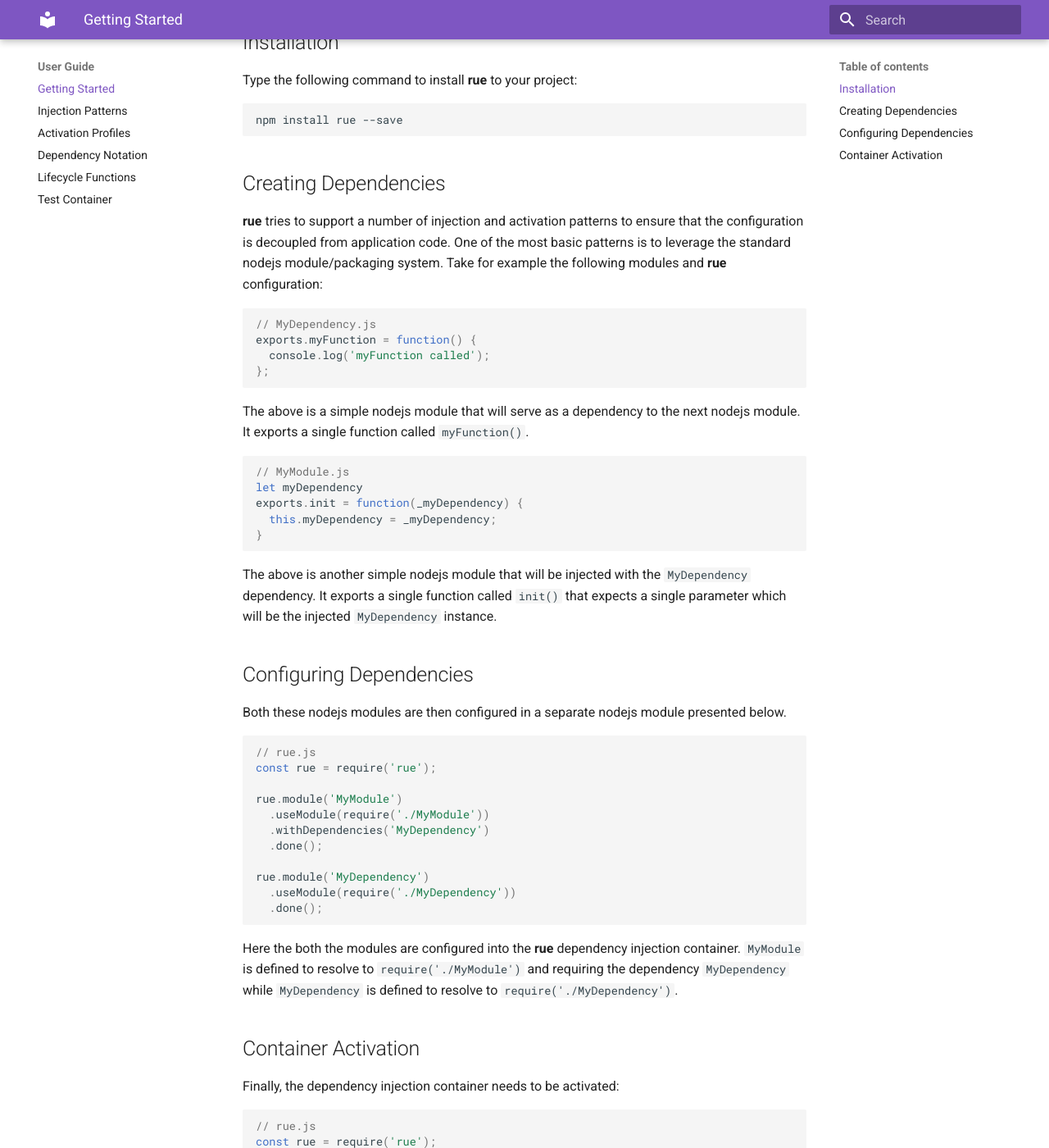
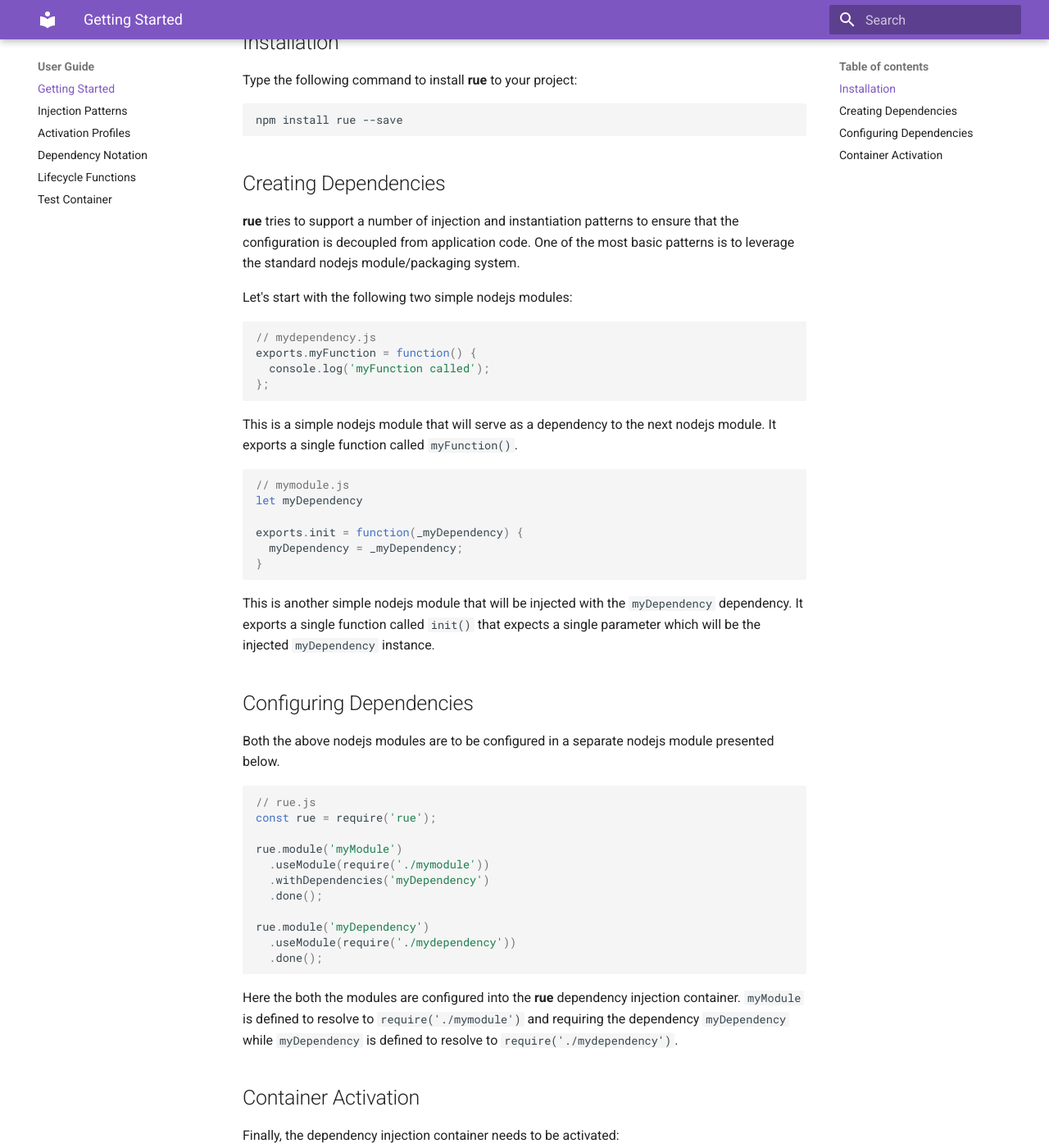
Before and after one commit to bemisguided/rue-docs, an MkDocs documentation site: the page built from docs/user-guide/getting-started.md, in a window 1280 px wide and 1400 px high, scrolled down 194 px. Shown: the whole window at 82% size. Built offline with MkDocs 1.6.1 and Material for MkDocs 9.7.7, drawn with Linux system fonts in a browser that asks for light colours; old or Windows-style settings are respelled for this version of MkDocs; some of the changed text lies outside the part shown.

Commit message:
Updates to the documentation

````diff
--- a/docs/user-guide/getting-started.md
+++ b/docs/user-guide/getting-started.md
@@ -5,55 +5,57 @@ npm install rue --save
 ```
 
 ## Creating Dependencies
-**rue** tries to support a number of injection and activation patterns to ensure
-that the configuration is decoupled from application code. One of the most basic
-patterns is to leverage the standard nodejs module/packaging system. Take for
-example the following modules and **rue** configuration:
+**rue** tries to support a number of injection and instantiation patterns to
+ensure that the configuration is decoupled from application code. One of the
+most basic patterns is to leverage the standard nodejs module/packaging system.
+
+Let's start with the following two simple nodejs modules:
 
 ```javascript
-// MyDependency.js
+// mydependency.js
 exports.myFunction = function() {
   console.log('myFunction called');
 };
 ```
 
-The above is a simple nodejs module that will serve as a dependency to the next
+This is a simple nodejs module that will serve as a dependency to the next
 nodejs module. It exports a single function called `myFunction()`.
 
 ```javascript
-// MyModule.js
+// mymodule.js
 let myDependency
+
 exports.init = function(_myDependency) {
-  this.myDependency = _myDependency;
+  myDependency = _myDependency;
 }
 ```
 
-The above is another simple nodejs module that will be injected with the
-`MyDependency` dependency. It exports a single function called `init()` that
-expects a single parameter which will be the injected `MyDependency` instance.
+This is another simple nodejs module that will be injected with the
+`myDependency` dependency. It exports a single function called `init()` that
+expects a single parameter which will be the injected `myDependency` instance.
 
 ## Configuring Dependencies
-Both these nodejs modules are then configured in a separate nodejs module
+Both the above nodejs modules are to be configured in a separate nodejs module
 presented below.
 
 ```javascript
 // rue.js
 const rue = require('rue');
 
-rue.module('MyModule')
-  .useModule(require('./MyModule'))
-  .withDependencies('MyDependency')
+rue.module('myModule')
+  .useModule(require('./mymodule'))
+  .withDependencies('myDependency')
   .done();
 
-rue.module('MyDependency')
-  .useModule(require('./MyDependency'))
+rue.module('myDependency')
+  .useModule(require('./mydependency'))
   .done();
 ```
 
 Here the both the modules are configured into the **rue** dependency injection
-container. `MyModule` is defined to resolve to `require('./MyModule')`
-and requiring the dependency `MyDependency` while `MyDependency` is defined to
-resolve to `require('./MyDependency')`.
+container. `myModule` is defined to resolve to `require('./mymodule')`
+and requiring the dependency `myDependency` while `myDependency` is defined to
+resolve to `require('./mydependency')`.
 
 ## Container Activation
 Finally, the dependency injection container needs to be activated:
@@ -71,7 +73,7 @@ rue.activate()
   });
 ```
 
-The above shows how to activate the dependency injection container. Here the
+This example shows how to activate the dependency injection container. Here the
 container ensures that dependencies are initialized in the correct order and
 injected as defined. Additionally, as dependencies might be initialized
 asynchronous, the `activate()` returns a `Promise` to indicate when complete.
````
Also changed, not shown: docs/index.md (+1 -1 lines).
